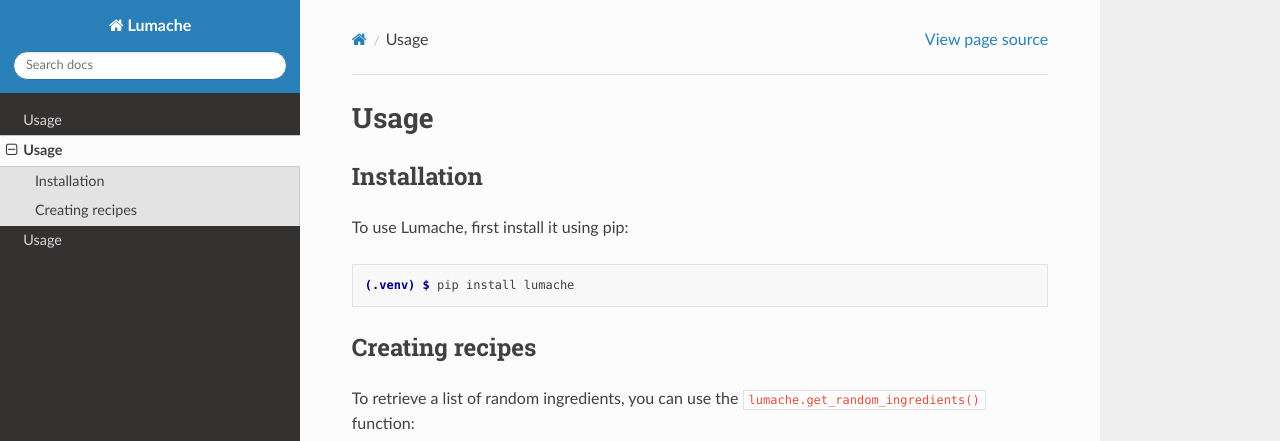
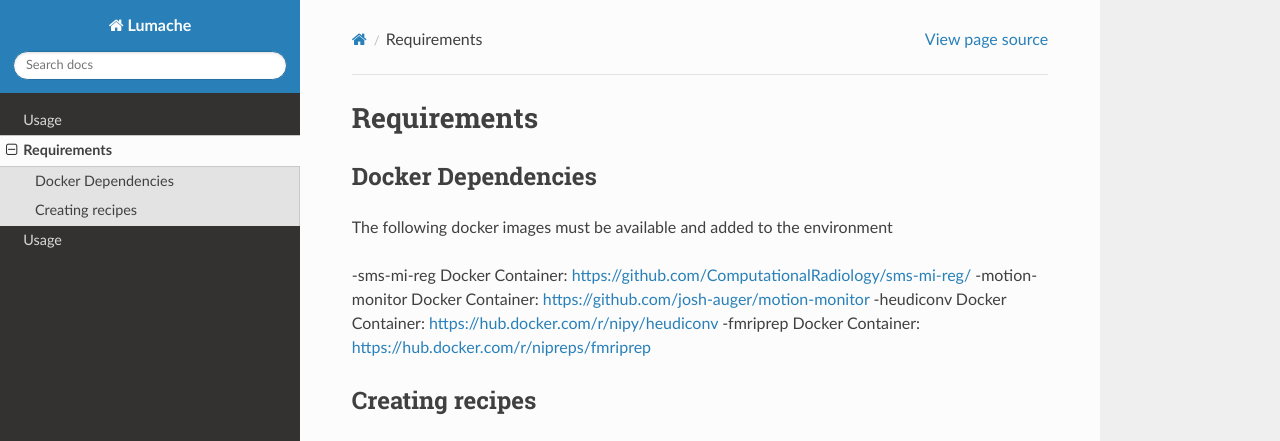
Before and after one commit to nicklbch/fmri-rest-pipe-documentation, a Sphinx documentation site: the page built from docs/source/usage.rst, in a window 1280 px wide and 1148 px high. Shown: the top 441 px of the window. Built offline with Sphinx 7.4.7 and the Read the Docs theme 3.1.0, drawn with Linux system fonts in a browser that asks for light colours.

Commit message:
Update usage.rst

```diff
--- a/docs/source/usage.rst
+++ b/docs/source/usage.rst
@@ -1,16 +1,16 @@
-Usage
+Requirements
 =====
 
-.. _installation:
 
-Installation
+Docker Dependencies
 ------------
 
-To use Lumache, first install it using pip:
+The following docker images must be available and added to the environment
 
-.. code-block:: console
-
-   (.venv) $ pip install lumache
+-sms-mi-reg Docker Container: https://github.com/ComputationalRadiology/sms-mi-reg/
+-motion-monitor Docker Container: https://github.com/josh-auger/motion-monitor
+-heudiconv Docker Container: https://hub.docker.com/r/nipy/heudiconv
+-fmriprep Docker Container: https://hub.docker.com/r/nipreps/fmriprep
 
 Creating recipes
 ----------------
```
